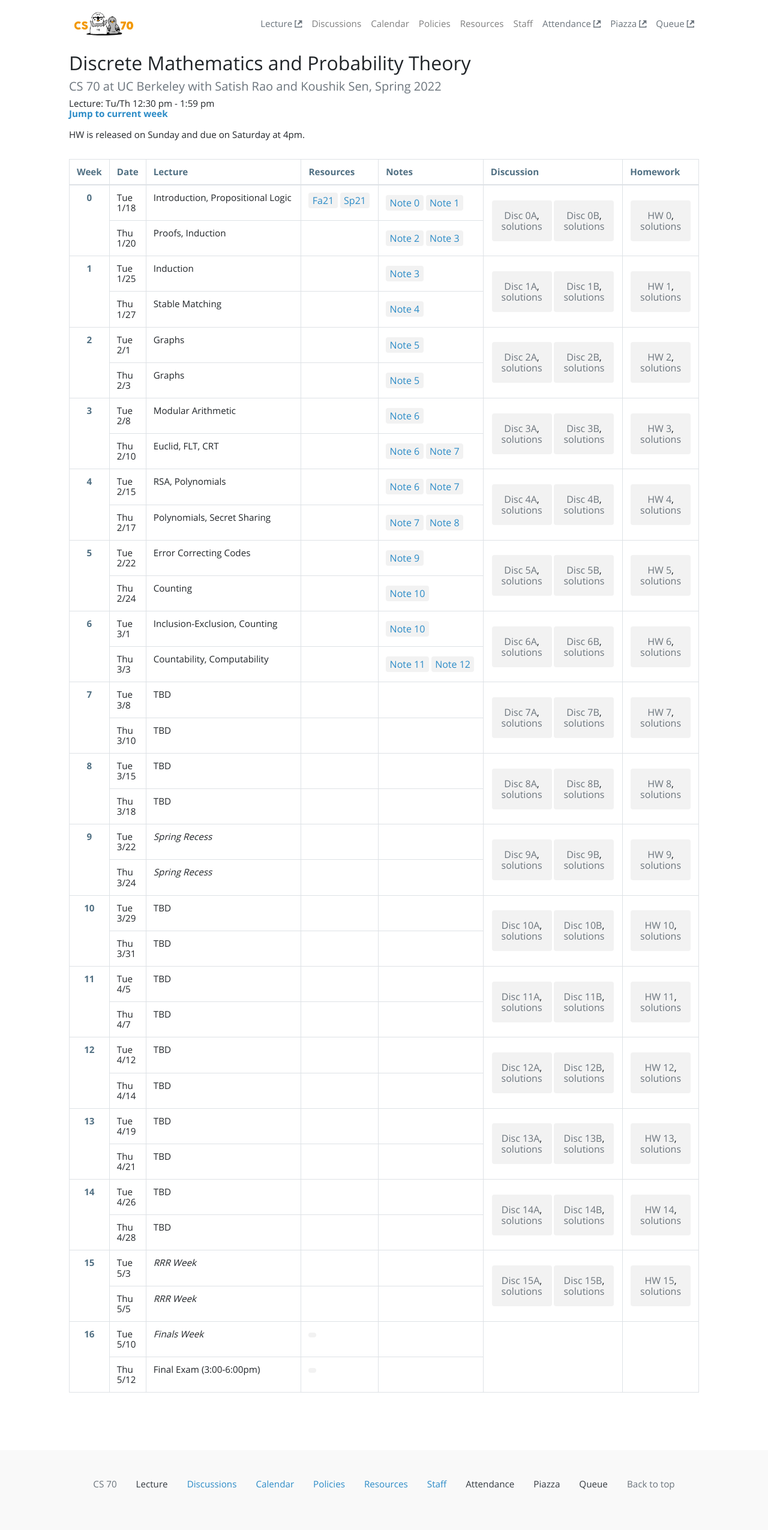
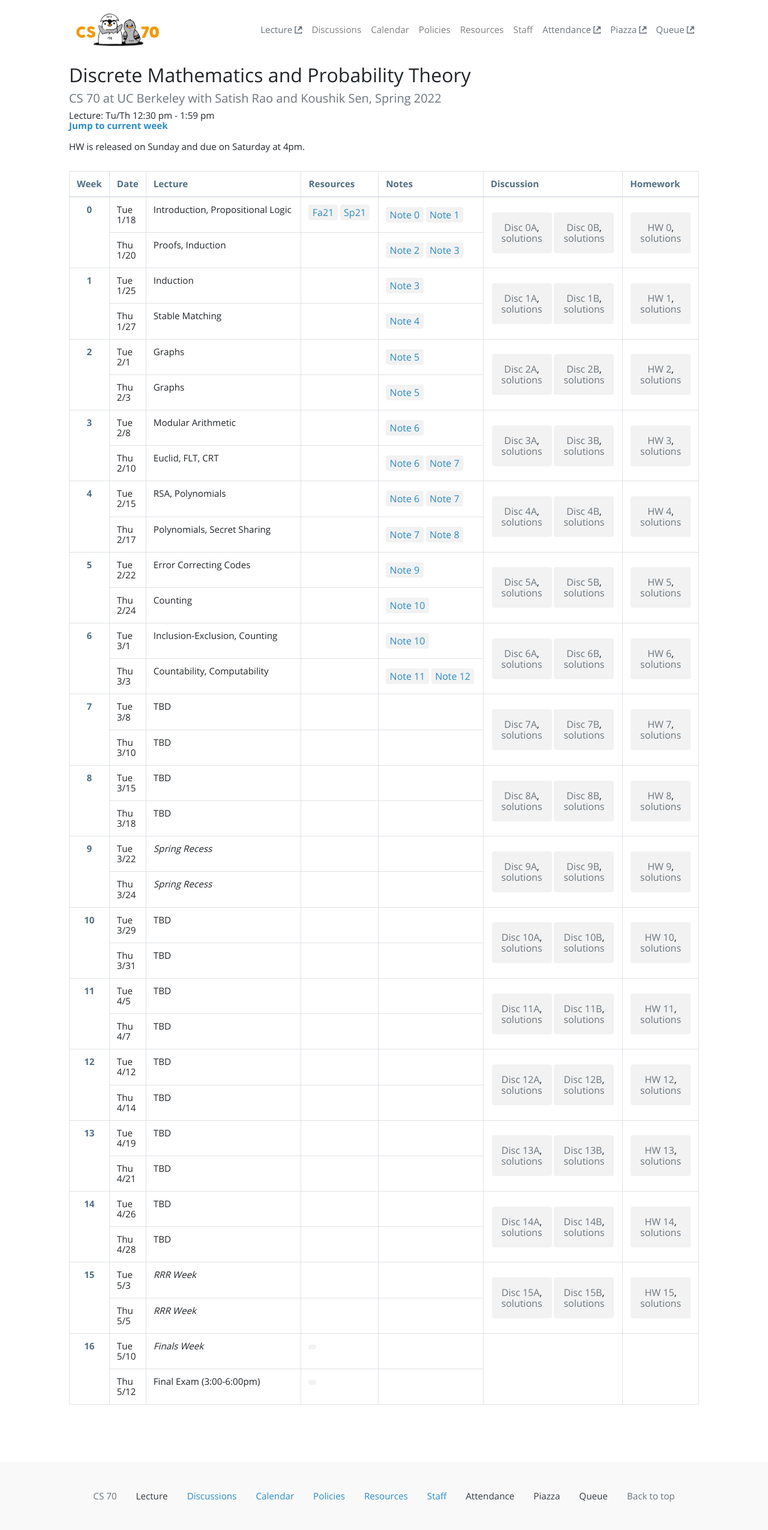
Before and after one commit to tsgoten/cs70-website, a Jekyll site: the page built from index.html, in a window 1280 px wide. Shown: the whole page at 60% size. Built offline with Jekyll 4.4.1, drawn with Linux system fonts in a browser that asks for light colours.

Commit message:
Make logo bigger

```diff
--- a/_layouts/default.html
+++ b/_layouts/default.html
@@ -76,7 +76,7 @@
     <div class="wrapper bg-white">
         <nav class="navbar navbar-light navbar-expand-md align-items-center">
             <div class="container">
-                <a class="navbar-brand brand-berkeley" href="{{ '/' | relative_url }}"> <img src="{{site.headerimg | relative_url }}" style="height: 50px;"> </a>
+                <a class="navbar-brand brand-berkeley" href="{{ '/' | relative_url }}"> <img src="{{site.headerimg | relative_url }}" style="height: 70px;"> </a>
                 <button class="navbar-toggler" type="button" data-toggle="collapse" data-target="#navbarSupportedContent" aria-controls="navbarSupportedContent" aria-expanded="false" aria-label="Toggle navigation">
                   <span class="navbar-toggler-icon"></span>
                 </button>
```
